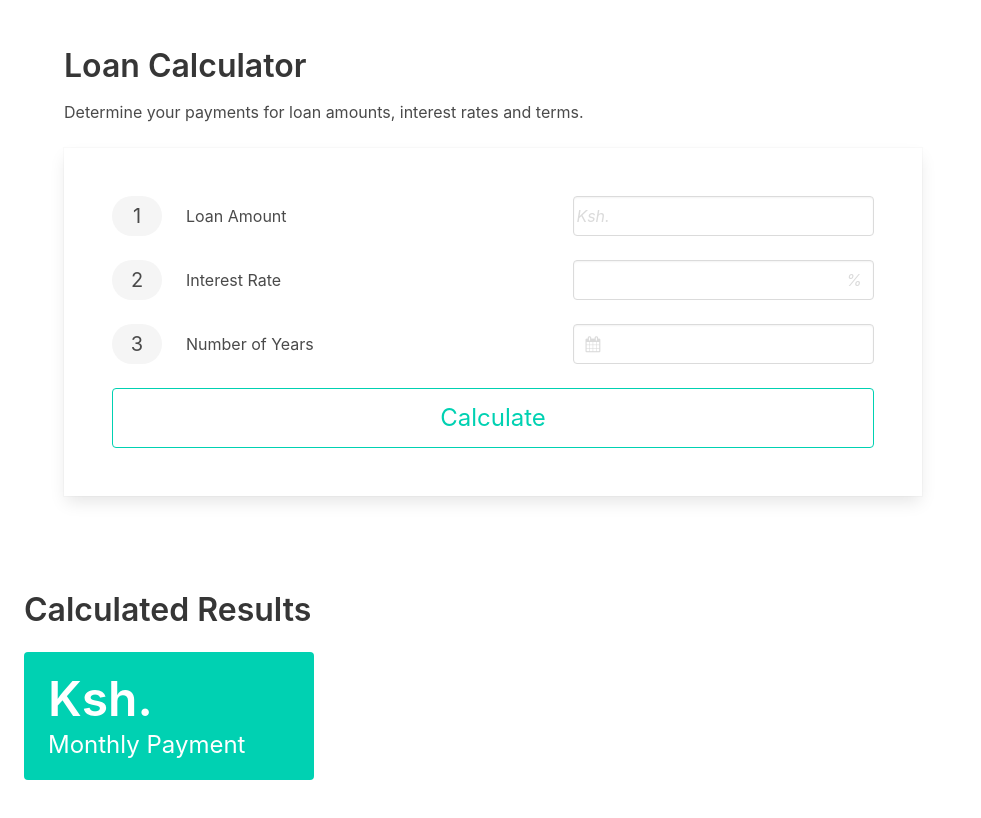
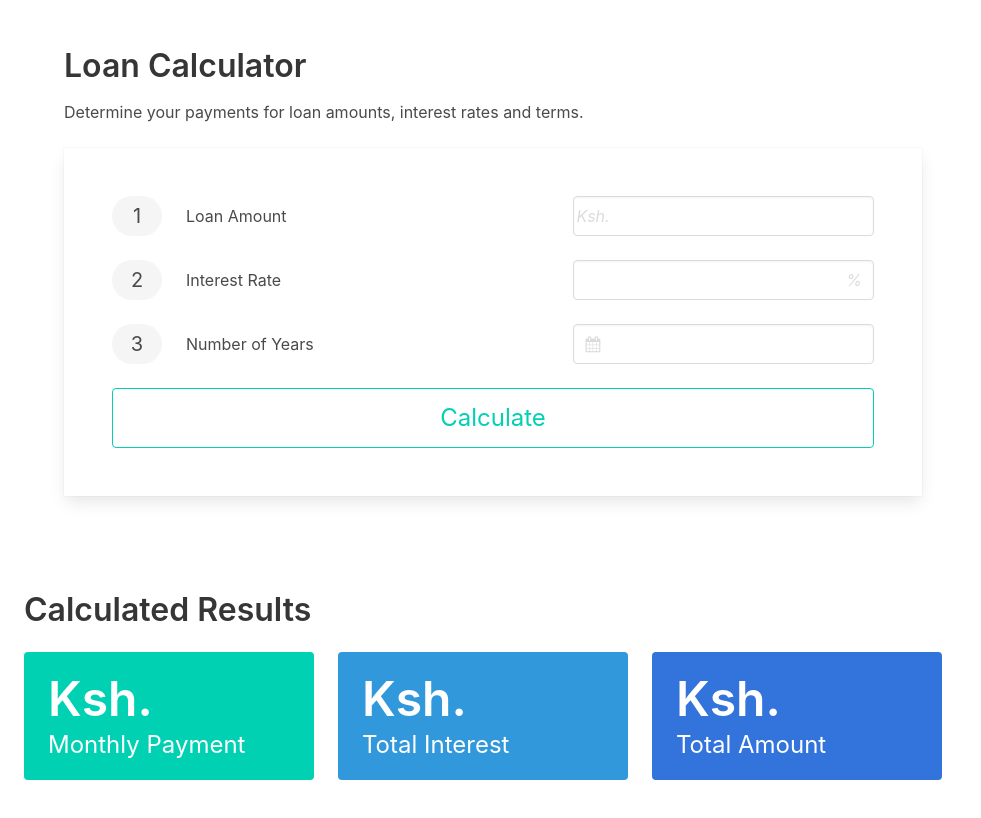
Before and after one commit to WaswaRodgers/Loan-Calculator-using-Vanilla-JS, a plain HTML site: page index.html in a window 1280 px wide. Shown: the whole page, without its empty margins (0-981 px from the left). Drawn offline with Linux system fonts and the light colour scheme.

Commit message:
Created divs to output total interest and total amount

```diff
--- a/index.html
+++ b/index.html
@@ -112,6 +112,20 @@
 					<p class="subtitle is-4">Monthly Payment</p>
 				</div>
 			</div>
+
+			<div class="column is-12-tablet is-6-desktop is-3-widescreen">
+				<div class="notification is-info has-text">
+					<p class="title is-1" id="totalInterest">Ksh.</p>
+					<p class="subtitle is-4">Total Interest</p>
+				</div>
+			</div>
+
+			<div class="column is-12-tablet is-6-desktop is-3-widescreen">
+				<div class="notification is-link has-text">
+					<p class="title is-1" id="totalPayment">Ksh.</p>
+					<p class="subtitle is-4">Total Amount</p>
+				</div>
+			</div>
 		</div>
 	</section>
 </body>
```
